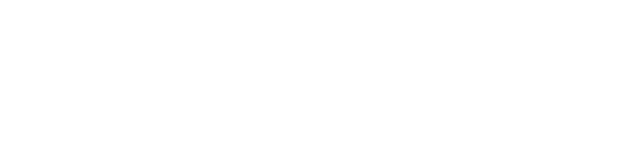
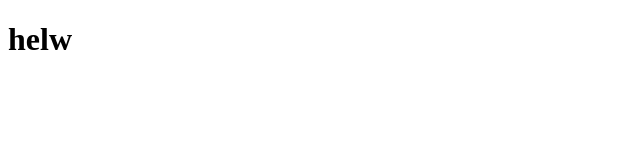
Before and after one commit to Arhamasaadat/hackathon-project1, a plain HTML site: page index.html in a window 1280 px wide. Shown: the whole page, without its empty margins (0-640 px from the left). Drawn offline with Linux system fonts and the light colour scheme.

```diff
--- a/index.html
+++ b/index.html
@@ -6,6 +6,6 @@
     <title>Document</title>
 </head>
 <body>
-
+    <h1>helw</h1>
 </body>
 </html>
```
